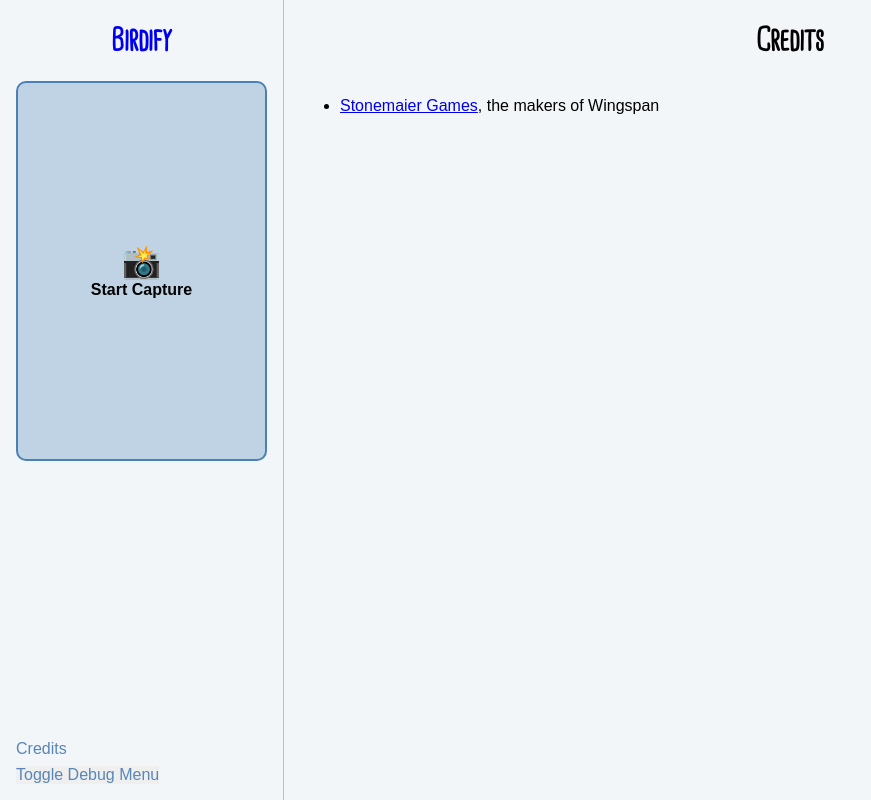
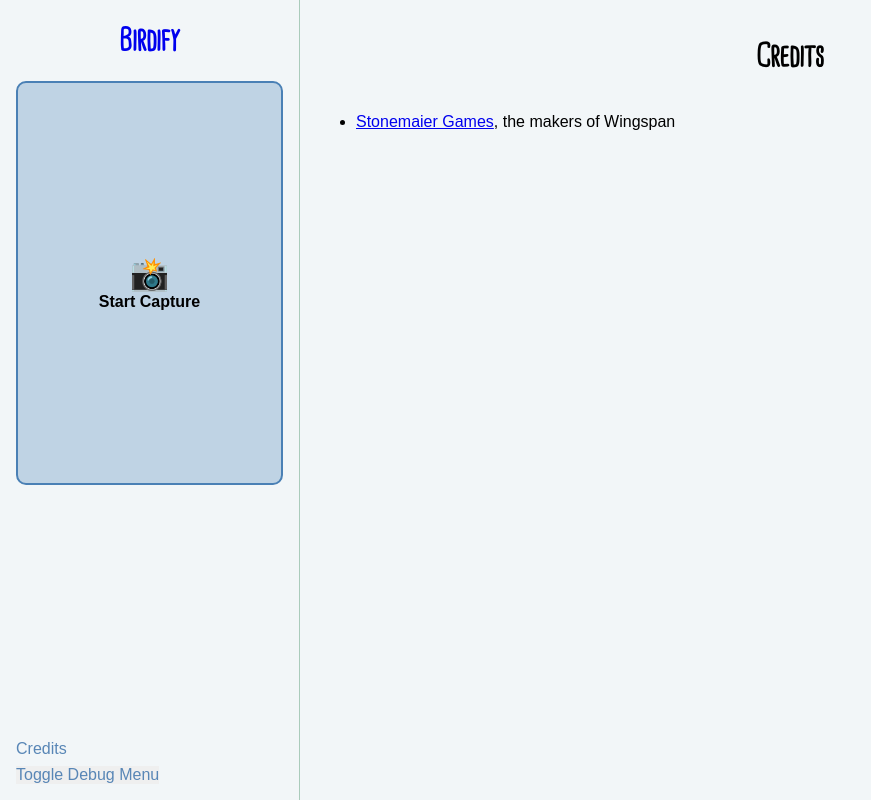
Before and after one commit to alexlafroscia/birdify, a SvelteKit app: page /credits in a window 1280 px wide. Shown: the whole page, without its empty margins (0-871 px from the left). Built offline with nearby package versions, Linux system fonts and the light colour scheme.

Commit message:
improve bird page layout

```diff
--- a/src/lib/components/DetailPageWrapper.svelte
+++ b/src/lib/components/DetailPageWrapper.svelte
@@ -20,6 +20,7 @@
 	header {
 		display: flex;
 		align-items: center;
+		margin-bottom: 1em;
 	}
 
 	.back-nav-link {
--- a/src/lib/components/Layout/Detail.svelte
+++ b/src/lib/components/Layout/Detail.svelte
@@ -4,5 +4,6 @@
 
 <style>
 	.detail {
+		margin: 1em;
 	}
 </style>
--- a/src/lib/components/Layout/EmptyDetail.svelte
+++ b/src/lib/components/Layout/EmptyDetail.svelte
@@ -5,6 +5,7 @@
 <style>
 	.empty-detail {
 		display: none;
+		margin: 1em;
 
 		@media (min-width: 600px) {
 			display: block;
--- a/src/lib/components/Layout/Layout.svelte
+++ b/src/lib/components/Layout/Layout.svelte
@@ -8,7 +8,7 @@
 		display: grid;
 		height: 100dvh;
 
-		grid-template-columns: 300px;
+		grid-template-columns: 100%;
 		justify-content: center;
 
 		@media (min-width: 600px) {
--- a/src/lib/components/Layout/Sidebar.svelte
+++ b/src/lib/components/Layout/Sidebar.svelte
@@ -13,7 +13,6 @@
 		/* When displaying as a sidebar.. */
 		@media (min-width: 600px) {
 			border-right: 1px solid var(--ash-gray);
-			margin-right: 1em;
 		}
 	}
 
--- a/src/routes/+page.svelte
+++ b/src/routes/+page.svelte
@@ -5,3 +5,9 @@
 <EmptyDetail>
 	<p>Scan a Bird Card to View Details</p>
 </EmptyDetail>
+
+<style>
+	p {
+		text-align: center;
+	}
+</style>
--- a/src/routes/[bird]/+page.svelte
+++ b/src/routes/[bird]/+page.svelte
@@ -4,31 +4,28 @@
 
 	export let data: PageData;
 
-	$: ({ page, images, summary } = data);
+	$: ({ page, summary } = data);
+	$: ({ originalimage: image } = summary);
+
+	$: console.log(summary);
 </script>
 
 <DetailPageWrapper>
 	<h1 slot="title">{page.title}</h1>
 
+	<img class="image" src={image.source} />
+
 	<p>{summary.extract}</p>
 	<a href={page.fullurl}>View More on Wikipedia</a>
-
-	<ul class="images">
-		{#each images as image}
-			<li><img class="image" alt={image.title} src={image.url} /></li>
-		{/each}
-	</ul>
 </DetailPageWrapper>
 
 <style>
-	.images {
-		display: grid;
-		grid-template-columns: 1fr 1fr 1fr;
-		list-style: none;
-		padding: 0;
+	h1 {
+		margin-top: 0;
+		margin-bottom: 0;
 	}
 
 	.image {
-		width: 100px;
+		max-width: 100%;
 	}
 </style>
--- a/src/routes/[bird]/+page.ts
+++ b/src/routes/[bird]/+page.ts
@@ -6,12 +6,11 @@ import type { PageLoad } from './$types';
 export const load: PageLoad = async ({ params }) => {
 	try {
 		const page = await wiki.page(params.bird);
-		const [images, summary] = await Promise.all([wiki.images(page), wiki.summary(page)]);
+		const summary = await wiki.summary(page);
 
 		return {
 			page,
-			summary,
-			images
+			summary
 		};
 	} catch (e) {
 		if (e && typeof e === 'object' && 'name' in e && e.name === 'pageError') {
```
